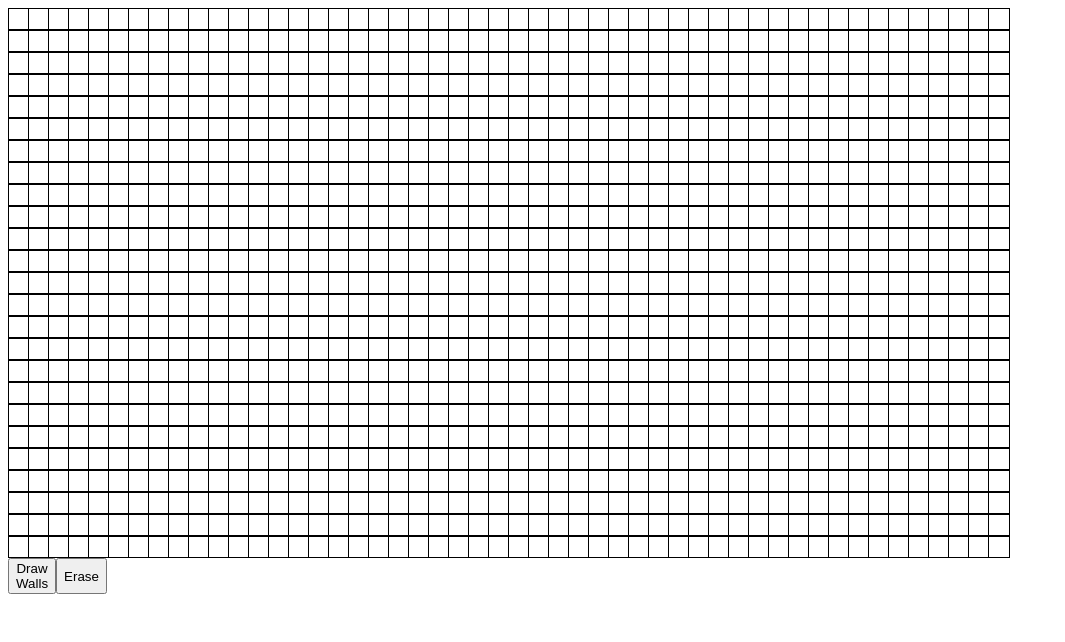
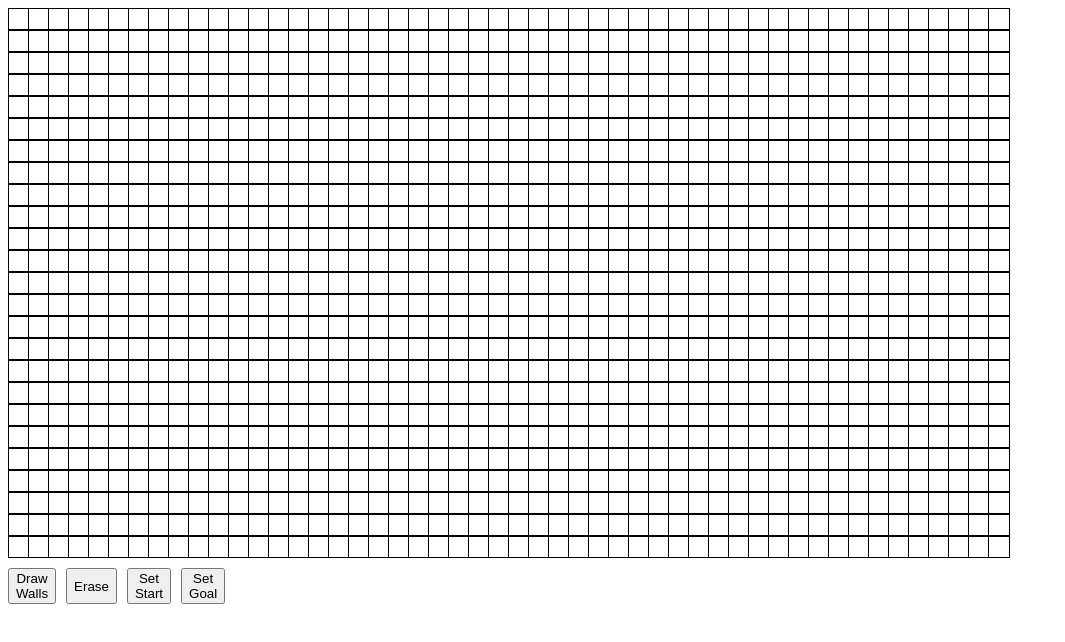
Before and after one commit to BigBellyBigDreams/algovisualizer, a React (Create React App) app: page / in a window 1280 px wide. Shown: the top 642 px of the page, without its empty margins (0-1065 px from the left). Built offline with nearby package versions, Linux system fonts and the light colour scheme.

Commit message:
start/end nodes

```diff
--- a/package.json
+++ b/package.json
@@ -10,7 +10,6 @@
     "@types/node": "^16.7.13",
     "@types/react": "^17.0.20",
     "@types/react-dom": "^17.0.9",
-    "immer": "^9.0.7",
     "react": "^17.0.2",
     "react-dom": "^17.0.2",
     "react-scripts": "5.0.0",
--- a/src/Grid.tsx
+++ b/src/Grid.tsx
@@ -1,26 +1,22 @@
-import React, { useEffect, useState } from 'react';
-import produce from 'immer';
-import { Node } from './astar';
+import React from 'react';
+import './grid.css';
+import GridLogic from './GridLogic';
 
 export default function Grid(): JSX.Element {
-  const [grid, setGrid] = useState<Node[][]>([]);
-  const [isDrawing, setIsDrawing] = useState(true);
-  const numCols = 50;
-
-  useEffect(() => {
-    let tempGrid: Node[][] = [];
-    for (let i = 0; i < numCols; i++) {
-      tempGrid.push([]);
-    }
-
-    for (let i = 0; i < tempGrid.length; i++) {
-      for (let j = 0; j < tempGrid.length / 2; j++) {
-        let node = new Node(i, j, false);
-        tempGrid[i][j] = node;
-      }
-    }
-    setGrid(tempGrid);
-  }, []);
+  const {
+    grid,
+    startNode,
+    endNode,
+    toggleStart,
+    toggleGoal,
+    isDrawing,
+    numCols,
+    highlightNode,
+    setStart,
+    setGoal,
+    changeDrawingTool,
+    isEqualsArray,
+  } = GridLogic();
 
   return (
     <div style={{ display: 'grid', gridTemplateColumns: `repeat(${numCols}, 20px)` }}>
@@ -32,41 +28,37 @@ export default function Grid(): JSX.Element {
                 <div
                   key={j}
                   onMouseMove={(e) => {
-                    if (e.buttons == 1) {
+                    if (e.buttons === 1) {
                       if (isDrawing) {
-                        setGrid((prev) =>
-                          prev.map((el, index) => {
-                            if (i !== index) return el;
-
-                            return el.map((el2, index2) => {
-                              if (j !== index2) return el2;
-
-                              return {
-                                ...el2,
-                                isWall: true,
-                              };
-                            });
-                          })
-                        );
+                        if (!isEqualsArray(startNode, [grid[i][j].x, grid[i][j].y])) {
+                          if (!isEqualsArray(endNode, [grid[i][j].x, grid[i][j].y])) {
+                            highlightNode(i, j, true);
+                          }
+                        }
                       } else {
-                        setGrid((prev) =>
-                          prev.map((el, index) => {
-                            if (i !== index) return el;
-
-                            return el.map((el2, index2) => {
-                              if (j !== index2) return el2;
-
-                              return {
-                                ...el2,
-                                isWall: false,
-                              };
-                            });
-                          })
-                        );
+                        highlightNode(i, j, false);
                       }
                     }
                   }}
-                  style={{ width: '20px', height: '20px', border: '1px solid black', backgroundColor: grid[i][j].isWall ? '#A9A9A9' : '#FFFFFF' }}
+                  onMouseDown={() => {
+                    if (toggleStart) {
+                      setStart([i, j]);
+                    } else if (toggleGoal) {
+                      setGoal([i, j]);
+                    }
+                  }}
+                  style={{
+                    width: '20px',
+                    height: '20px',
+                    border: '1px solid black',
+                    backgroundColor: grid[i][j].isWall
+                      ? '#A9A9A9'
+                      : isEqualsArray(startNode, [grid[i][j].x, grid[i][j].y])
+                      ? 'green'
+                      : isEqualsArray(endNode, [grid[i][j].x, grid[i][j].y])
+                      ? 'red'
+                      : 'white',
+                  }}
                 ></div>
               );
             })}
@@ -76,20 +68,36 @@ export default function Grid(): JSX.Element {
 
       <div style={{ display: 'flex' }}>
         <button
-          style={{ width: 'fit-content' }}
+          className={'grid-buttons'}
           onClick={() => {
-            setIsDrawing(true);
+            changeDrawingTool(true, false, false);
           }}
         >
           Draw Walls
         </button>
         <button
-          style={{ width: 'fit-content' }}
+          className={'grid-buttons'}
           onClick={() => {
-            setIsDrawing(false);
+            changeDrawingTool(false, false, false);
           }}
         >
           Erase
+        </button>
+        <button
+          className={'grid-buttons'}
+          onClick={() => {
+            changeDrawingTool(false, true, false);
+          }}
+        >
+          Set Start
+        </button>
+        <button
+          className={'grid-buttons'}
+          onClick={() => {
+            changeDrawingTool(false, false, true);
+          }}
+        >
+          Set Goal
         </button>
       </div>
     </div>
--- /dev/null
+++ b/src/GridLogic.ts
@@ -0,0 +1,85 @@
+import { useState, useEffect } from 'react';
+import { Node } from './astar';
+
+export default function GridLogic() {
+  const [grid, setGrid] = useState<Node[][]>([]);
+  const [isDrawing, setIsDrawing] = useState(true);
+  const [toggleStart, setToggleStart] = useState(false);
+  const [toggleGoal, setToggleGoal] = useState(false);
+  const [startNode, setStartNode] = useState<number[]>([]);
+  const [endNode, setEndNode] = useState<number[]>([]);
+  const numCols = 50;
+
+  useEffect(() => {
+    let tempGrid: Node[][] = [];
+    for (let i = 0; i < numCols; i++) {
+      tempGrid.push([]);
+    }
+
+    for (let i = 0; i < tempGrid.length; i++) {
+      for (let j = 0; j < tempGrid.length / 2; j++) {
+        let node = new Node(i, j, false);
+        tempGrid[i][j] = node;
+      }
+    }
+    setGrid(tempGrid);
+  }, []);
+
+  function highlightNode(row: number, col: number, isWall: boolean) {
+    setGrid((prev) =>
+      prev.map((el, index) => {
+        if (row !== index) return el;
+
+        return el.map((el2, index2) => {
+          if (col !== index2) return el2;
+
+          return {
+            ...el2,
+            isWall,
+          };
+        });
+      })
+    );
+  }
+
+  function setStart(value: number[]) {
+    setStartNode(value);
+  }
+
+  function setGoal(value: number[]) {
+    setEndNode(value);
+  }
+
+  function changeDrawingTool(isDrawingWall: boolean, isDrawingStart: boolean, isDrawingGoal: boolean) {
+    setIsDrawing(isDrawingWall);
+    setToggleStart(isDrawingStart);
+    setToggleGoal(isDrawingGoal);
+  }
+
+  function isEqualsArray(arrA: number[], arrB: number[]): Boolean {
+    if (arrA.length !== arrB.length) {
+      return false;
+    }
+    for (let i = 0; i < arrA.length; i++) {
+      if (arrA[i] !== arrB[i]) {
+        return false;
+      }
+    }
+    return true;
+  }
+
+  return {
+    grid,
+    startNode,
+    endNode,
+    isDrawing,
+    numCols,
+    toggleStart,
+    toggleGoal,
+    highlightNode,
+    setStart,
+    setGoal,
+    changeDrawingTool,
+    isEqualsArray,
+  };
+}
--- /dev/null
+++ b/src/grid.css
@@ -0,0 +1,5 @@
+.grid-buttons {
+  width: fit-content;
+  margin-right: 10px;
+  margin-top: 10px;
+}
```
